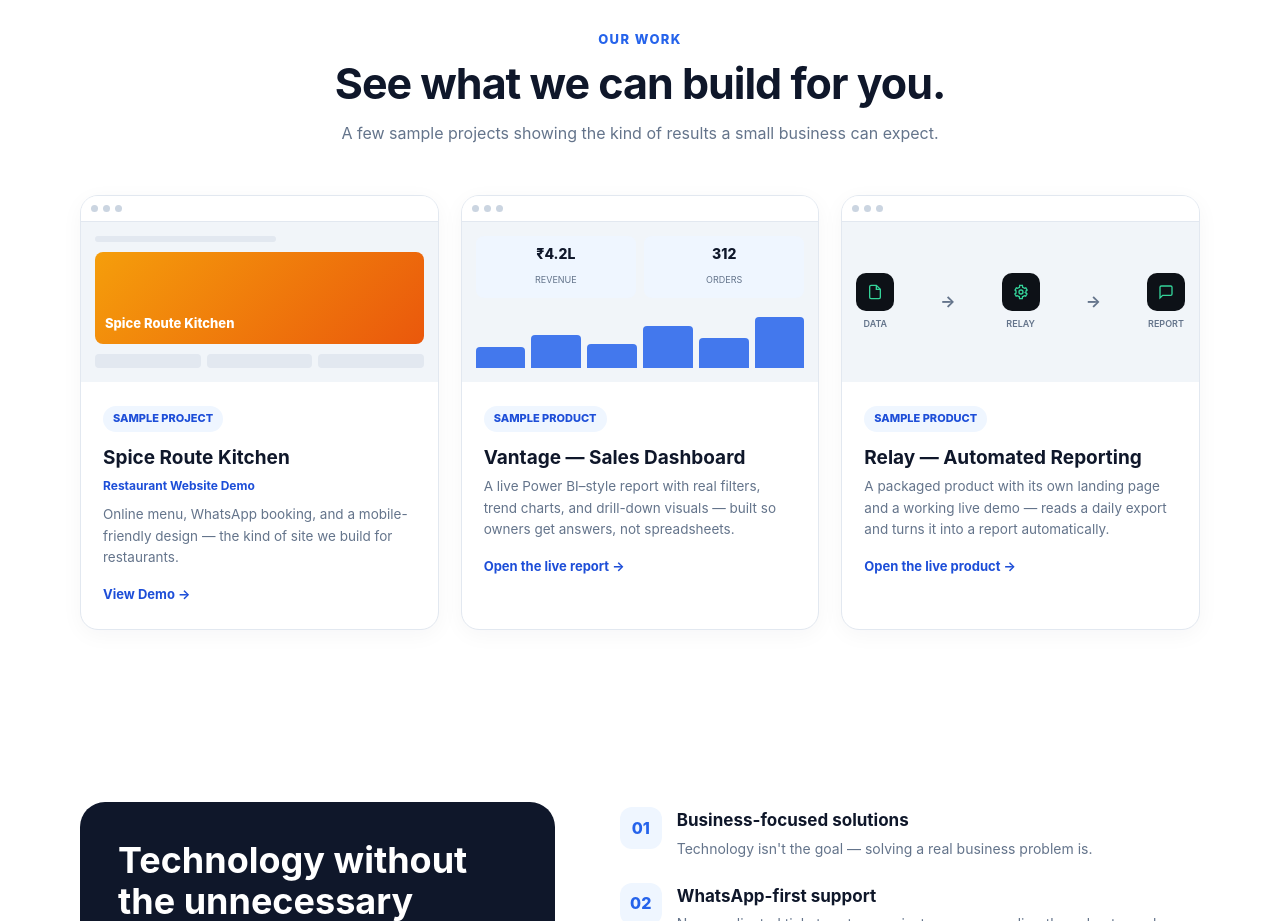
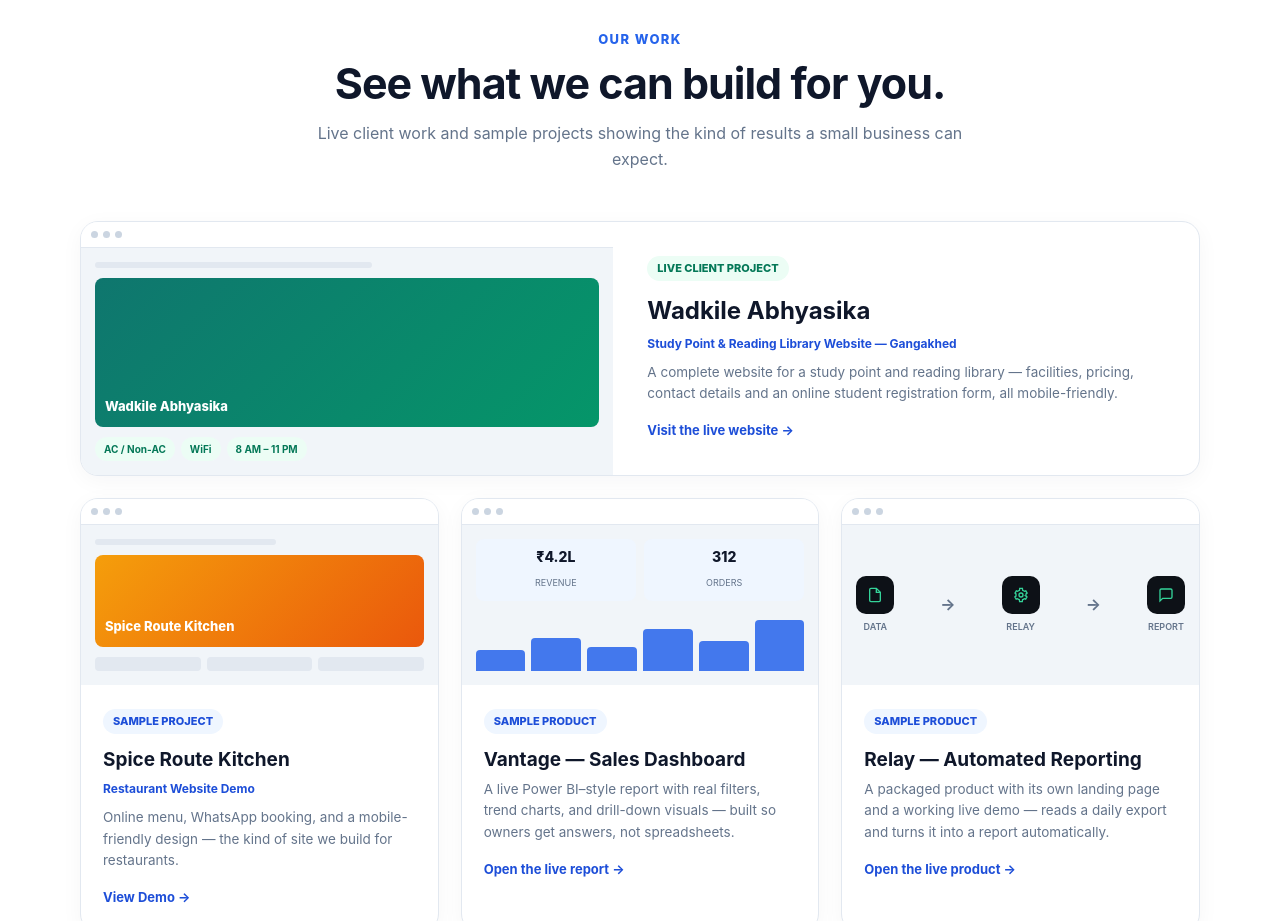
Before and after one commit to rohitwadkile01/panchganga-it-website, a plain HTML site: page index.html in a window 1280 px wide. Shown: the part 2400-3321 px from the top of the page. Drawn offline with Linux system fonts and the light colour scheme.

Commit message:
Enhance portfolio section with live project details
Updated portfolio section to include a live client project and improved accessibility by adding rel attributes to links.

```diff
--- a/index.html
+++ b/index.html
@@ -427,6 +427,41 @@
       box-shadow: var(--shadow);
     }
 
+    /* Featured (live client project) card */
+    .portfolio-card.featured {
+      grid-column: 1 / -1;
+      display: grid;
+      grid-template-columns: 1fr 1.1fr;
+    }
+
+    .portfolio-card.featured .mockup { height: auto; min-height: 230px; }
+
+    .portfolio-card.featured .portfolio-body {
+      display: flex;
+      flex-direction: column;
+      justify-content: center;
+      align-items: flex-start;
+      padding: 34px;
+    }
+
+    .portfolio-card.featured .portfolio-body h3 { font-size: 24px; }
+
+    .portfolio-tag.live {
+      color: #047857;
+      background: #ecfdf5;
+    }
+
+    .mockup-pills { display: flex; flex-wrap: wrap; gap: 6px; }
+
+    .mockup-pills span {
+      font-size: 10px;
+      font-weight: 700;
+      color: #047857;
+      background: #ecfdf5;
+      padding: 4px 9px;
+      border-radius: 999px;
+    }
+
     .mockup { height: 186px; background: #f1f5f9; }
 
     .mockup-bar {
@@ -741,6 +776,9 @@
       h1 { letter-spacing: -1.5px; }
       section { padding: 65px 0; }
       .service-grid, .process-grid, .contact-grid, .portfolio-grid, .who-grid { grid-template-columns: 1fr; }
+      .portfolio-card.featured { grid-template-columns: 1fr; }
+      .portfolio-card.featured .mockup { min-height: 200px; }
+      .portfolio-card.featured .portfolio-body { padding: 24px; }
       .why-grid { gap: 30px; }
       .why-box { padding: 28px; }
       .cta { padding: 40px 22px; }
@@ -929,10 +967,35 @@
         <div class="section-head">
           <div class="label">Our Work</div>
           <h2>See what we can build for you.</h2>
-          <p>A few sample projects showing the kind of results a small business can expect.</p>
+          <p>Live client work and sample projects showing the kind of results a small business can expect.</p>
         </div>
 
         <div class="portfolio-grid">
+
+          <!-- Live client project: Wadkile Abhyasika -->
+          <article class="portfolio-card featured">
+            <div class="mockup">
+              <div class="mockup-bar">
+                <span class="mockup-dot"></span><span class="mockup-dot"></span><span class="mockup-dot"></span>
+              </div>
+              <div class="mockup-body">
+                <div class="mockup-nav-line"></div>
+                <div class="mockup-hero" style="background:linear-gradient(135deg,#0f766e,#059669);"><span>Wadkile Abhyasika</span></div>
+                <div class="mockup-pills">
+                  <span>AC / Non-AC</span>
+                  <span>WiFi</span>
+                  <span>8 AM – 11 PM</span>
+                </div>
+              </div>
+            </div>
+            <div class="portfolio-body">
+              <span class="portfolio-tag live">LIVE CLIENT PROJECT</span>
+              <h3>Wadkile Abhyasika</h3>
+              <p class="portfolio-sub">Study Point & Reading Library Website — Gangakhed</p>
+              <p>A complete website for a study point and reading library — facilities, pricing, contact details and an online student registration form, all mobile-friendly.</p>
+              <a class="portfolio-link" href="https://wadkile-abhyasika.vercel.app" target="_blank" rel="noopener">Visit the live website →</a>
+            </div>
+          </article>
 
           <article class="portfolio-card">
             <div class="mockup">
@@ -950,7 +1013,7 @@
               <h3>Spice Route Kitchen</h3>
               <p class="portfolio-sub">Restaurant Website Demo</p>
               <p>Online menu, WhatsApp booking, and a mobile-friendly design — the kind of site we build for restaurants.</p>
-              <a class="portfolio-link" href="demo-restaurant.html" target="_blank">View Demo →</a>
+              <a class="portfolio-link" href="demo-restaurant.html" target="_blank" rel="noopener">View Demo →</a>
             </div>
           </article>
 
@@ -978,7 +1041,7 @@
               <span class="portfolio-tag">SAMPLE PRODUCT</span>
               <h3>Vantage — Sales Dashboard</h3>
               <p>A live Power BI–style report with real filters, trend charts, and drill-down visuals — built so owners get answers, not spreadsheets.</p>
-              <a class="portfolio-link" href="demo-dashboard.html" target="_blank">Open the live report →</a>
+              <a class="portfolio-link" href="demo-dashboard.html" target="_blank" rel="noopener">Open the live report →</a>
             </div>
           </article>
 
@@ -1016,7 +1079,7 @@
               <span class="portfolio-tag">SAMPLE PRODUCT</span>
               <h3>Relay — Automated Reporting</h3>
               <p>A packaged product with its own landing page and a working live demo — reads a daily export and turns it into a report automatically.</p>
-              <a class="portfolio-link" href="demo-automation.html" target="_blank">Open the live product →</a>
+              <a class="portfolio-link" href="demo-automation.html" target="_blank" rel="noopener">Open the live product →</a>
             </div>
           </article>
 
```
